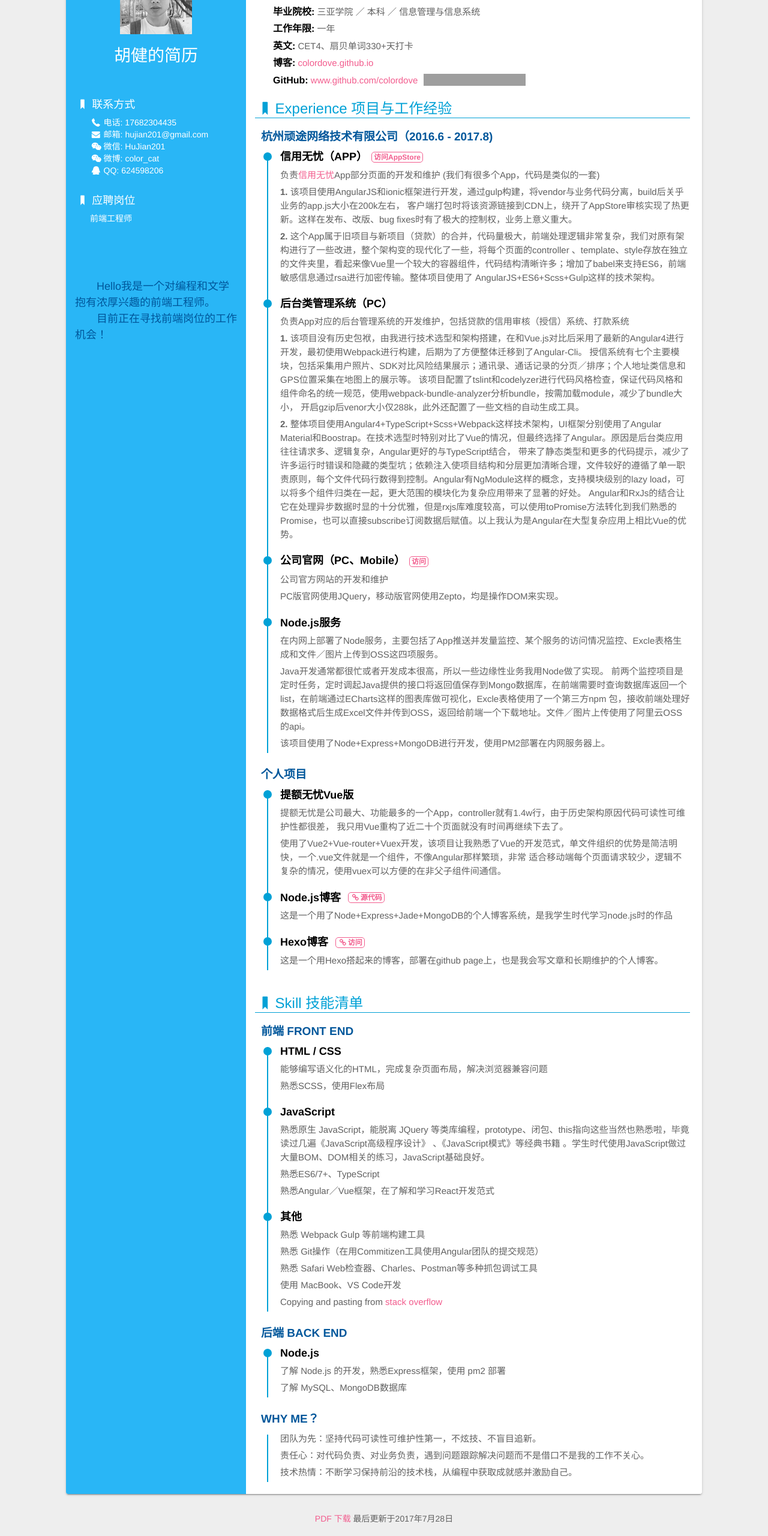
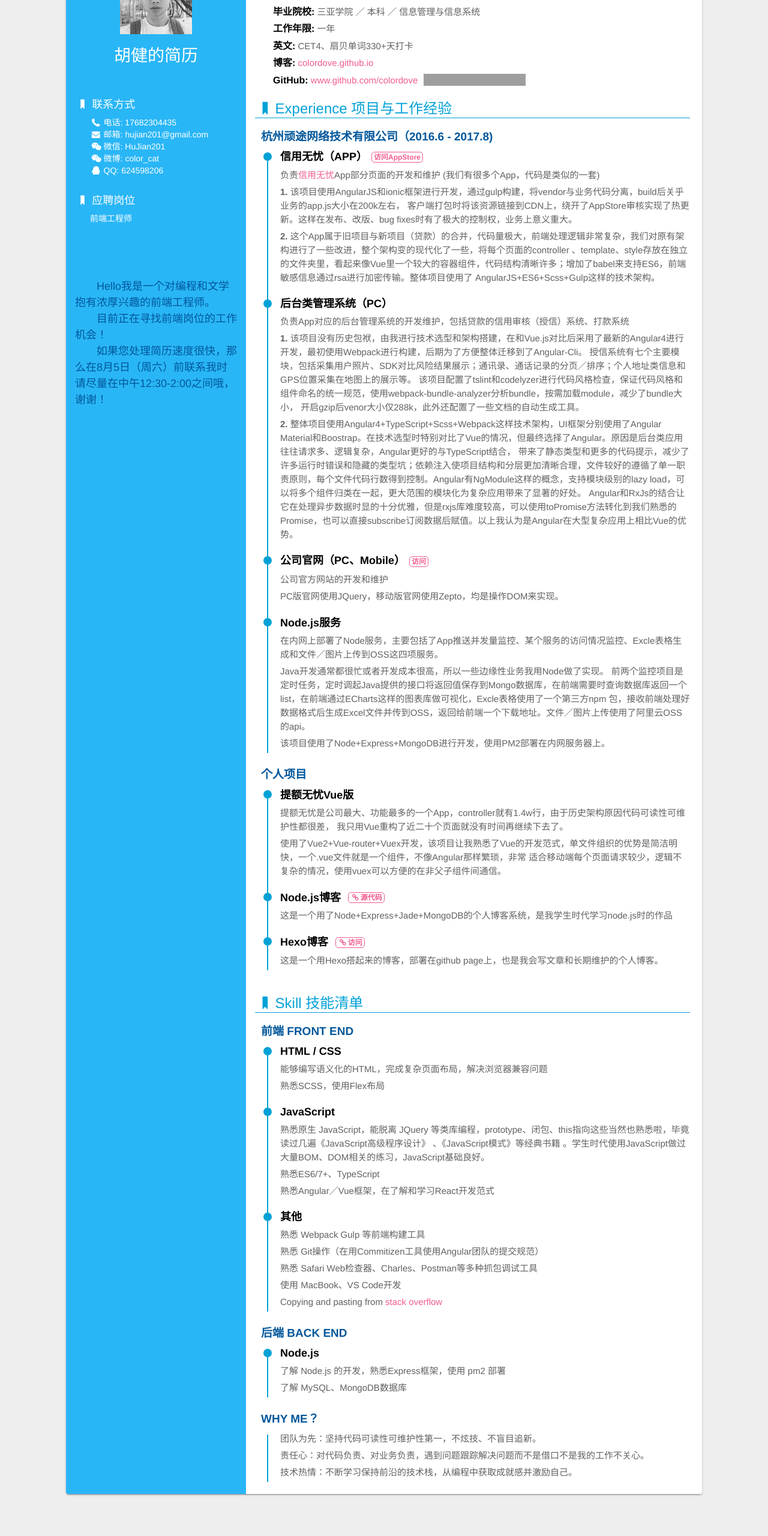
Before and after one commit to colordove/resume, a website: page index.html in a window 1280 px wide. Shown: the part 116-2676 px from the top of the page at 60% size. After the commit the page ends 2636 px from the top, so only its background shows below. Drawn offline with Linux system fonts and the light colour scheme; some packages are replaced by stand-ins of ours; grey boxes are pictures that could not be loaded; a script that the page names is missing.

Commit message:
feat(update): update resume

```diff
--- a/index.html
+++ b/index.html
@@ -45,6 +45,7 @@
             <div class="note">
                 <p>Hello我是一个对编程和文学抱有浓厚兴趣的前端工程师。</p>
                 <p>目前正在寻找前端岗位的工作机会！</p>
+                <p>如果您处理简历速度很快，那么在8月5日（周六）前联系我时请尽量在中午12:30-2:00之间哦，谢谢！</p>
             </div>
         </div>
         <div class="main">
@@ -196,7 +197,7 @@
         </div>
     </div>
     <footer>
-        <p><a href="./胡健-前端工程师.pdf" target="_blank">PDF 下载</a> 最后更新于2017年7月28日</p>
+        <!-- <p><a href="./胡健-前端工程师.pdf" target="_blank">PDF 下载</a> 最后更新于2017年8月1日</p> -->
     </footer>
     <script src="lib/zoom.min.js"></script>
 </body>
```
Also changed, not shown: 2 other files.
